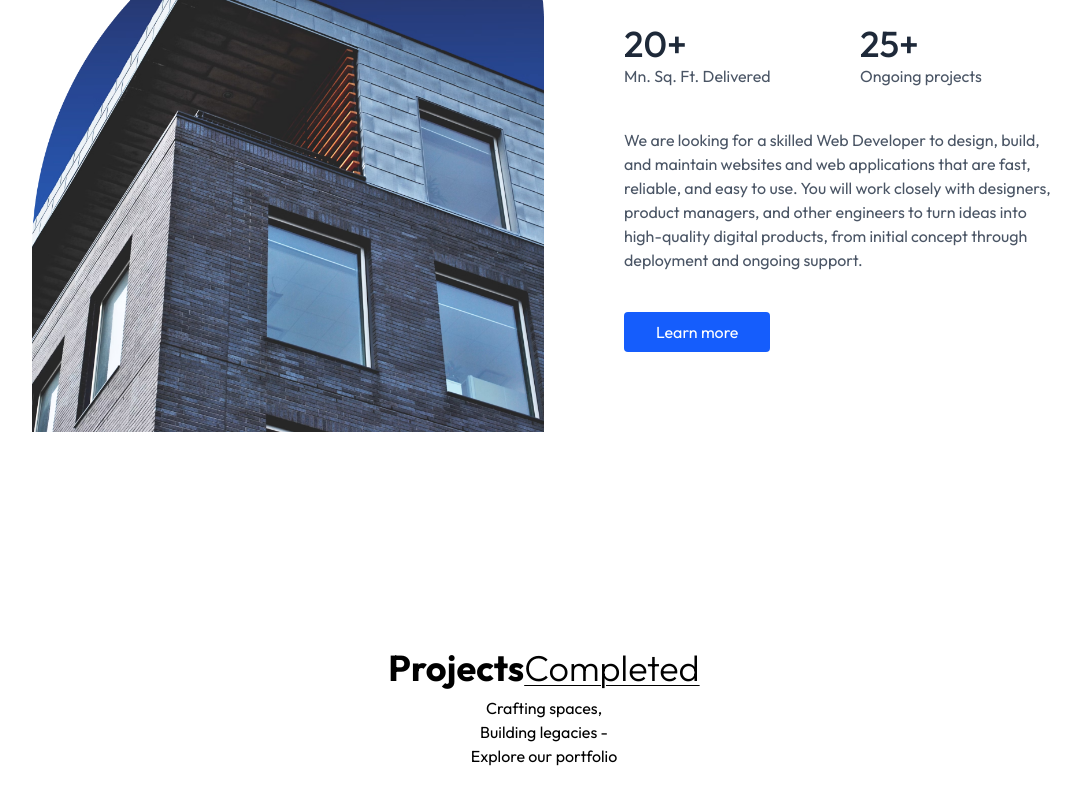
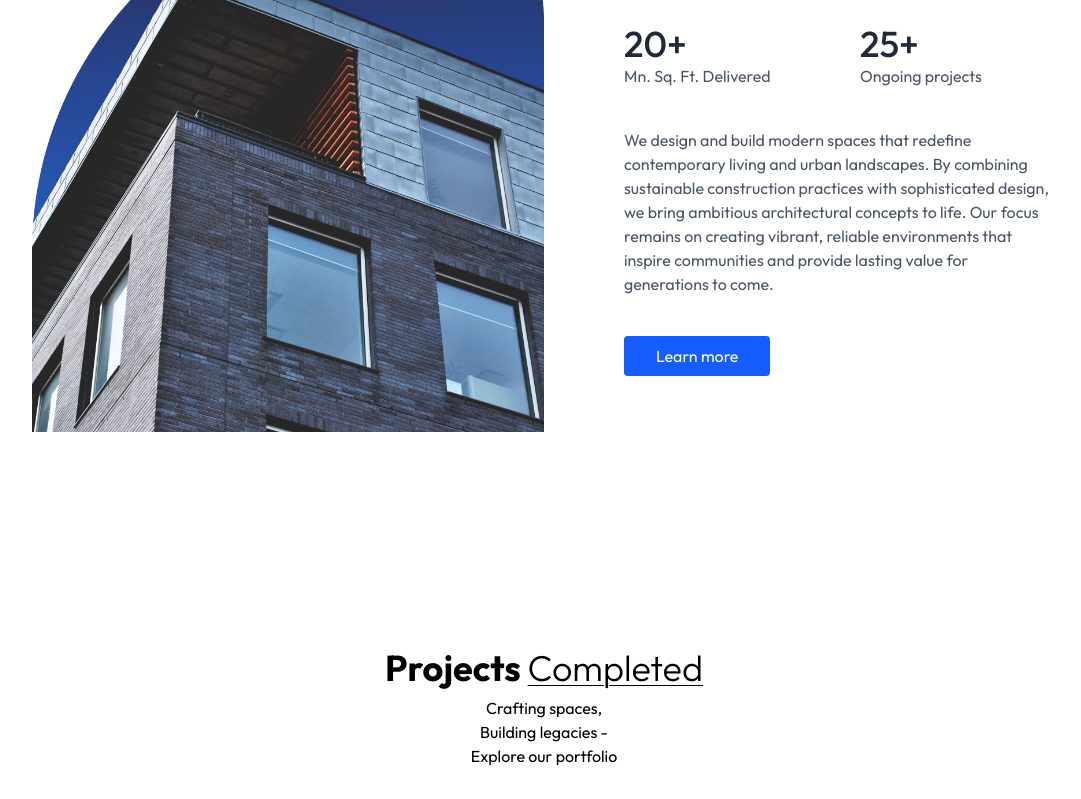
Before and after one commit to britahaine/Real-estate, a React (Vite) app: page / in a window 1280 px wide. Shown: the part 1120-1919 px from the top of the page, without its empty margins (96-1177 px from the left). Built offline with nearby package versions, Linux system fonts and the light colour scheme.

Commit message:
Fixed deployment errors

```diff
--- a/src/components/About.tsx
+++ b/src/components/About.tsx
@@ -12,9 +12,8 @@ function About() {
       viewport={{ once: true }}
     >
       <h1 className="text-2xl sm:text-4xl font-bold mb-2">
-        About
-        <span className="underline underline-offset-4 decoration-1 under font-light">
-          Our Brand
+        About <span className="underline underline-offset-4 decoration-1 under font-light">
+            Our Brand
         </span>
       </h1>
       <p className="text-grey-500 max-w-80 text-center mb-8">
@@ -47,12 +46,10 @@ function About() {
           </div>
 
           <p className="my-10 max-w-lg">
-            We are looking for a skilled Web Developer to design, build, and
-            maintain websites and web applications that are fast, reliable, and
-            easy to use. You will work closely with designers, product managers,
-            and other engineers to turn ideas into high-quality digital
-            products, from initial concept through deployment and ongoing
-            support.
+            We design and build modern spaces that redefine contemporary living and urban landscapes.
+             By combining sustainable construction practices with sophisticated design, we bring ambitious architectural concepts to life.
+              Our focus remains on creating vibrant, reliable environments that inspire communities
+              and provide lasting value for generations to come.
           </p>
           <button className="bg-blue-600 text-white px-8 py-2 rounded">
             Learn more
--- a/src/components/Contact.tsx
+++ b/src/components/Contact.tsx
@@ -39,8 +39,7 @@ const Contact = () => {
       className="text-center p-6 py-20 lg:px-32 w-full overflow-hidden" id="contact"
     >
  <h1 className="text-2xl sm:text-4xl font-bold mb-2 text-center">
-        Contact
-        <span className="underline underline-offset-4 decoration-1 under font-light">
+        Contact <span className="underline underline-offset-4 decoration-1 under font-light">
           With Us
         </span>
       </h1>
--- a/src/components/Footer.tsx
+++ b/src/components/Footer.tsx
@@ -10,12 +10,8 @@ const Footer = () => {
         <div className="w-full md:w-1/3 mb-8 md:mb-0">
           <img src={assets.logo_dark} alt="" />
           <p className="text-gray-400 mt-4">
-            We are looking for a skilled Web Developer to design, build, and
-            maintain websites and web applications that are fast, reliable, and
-            easy to use. You will work closely with designers, product managers,
-            and other engineers to turn ideas into high-quality digital
-            products, from initial concept through deployment and ongoing
-            support.
+           Dedicated to your vision.
+            We build and manage high-quality properties designed to inspire modern living and deliver lasting value.
           </p>
         </div>
 
--- a/src/components/Header.tsx
+++ b/src/components/Header.tsx
@@ -20,7 +20,7 @@ const Header = () => {
         </h2>
 
         <div className="space-x-8 mt-16">
-          <a href="#projects" className="border border-white px-8 py-3">
+          <a href="#Project" className="border border-white px-8 py-3">
             Projects
           </a>
 
--- a/src/components/Project.tsx
+++ b/src/components/Project.tsx
@@ -40,8 +40,7 @@ const Project = () => {
       viewport={{ once: true }}
     className="container mx-auto py-4 pt-20 px-6 md:*:px-20 lg:px-32 my-20 w-full overflow-hidden" id="Project">
   <h1 className="text-2xl sm:text-4xl font-bold mb-2 text-center">
-        Projects
-        <span className="underline underline-offset-4 decoration-1 under font-light">
+        Projects <span className="underline underline-offset-4 decoration-1 under font-light">
           Completed
         </span>
       </h1>
--- a/src/components/Testimonials.tsx
+++ b/src/components/Testimonials.tsx
@@ -13,8 +13,7 @@ const Testimonials = () => {
       viewport={{ once: true }}
     >
       <h1 className="text-2xl sm:text-4xl font-bold mb-2 text-center">
-        Customer
-        <span className="underline underline-offset-4 decoration-1 under font-light">
+        Customer <span className="underline underline-offset-4 decoration-1 under font-light">
           Testimonials
         </span>
       </h1>
```
